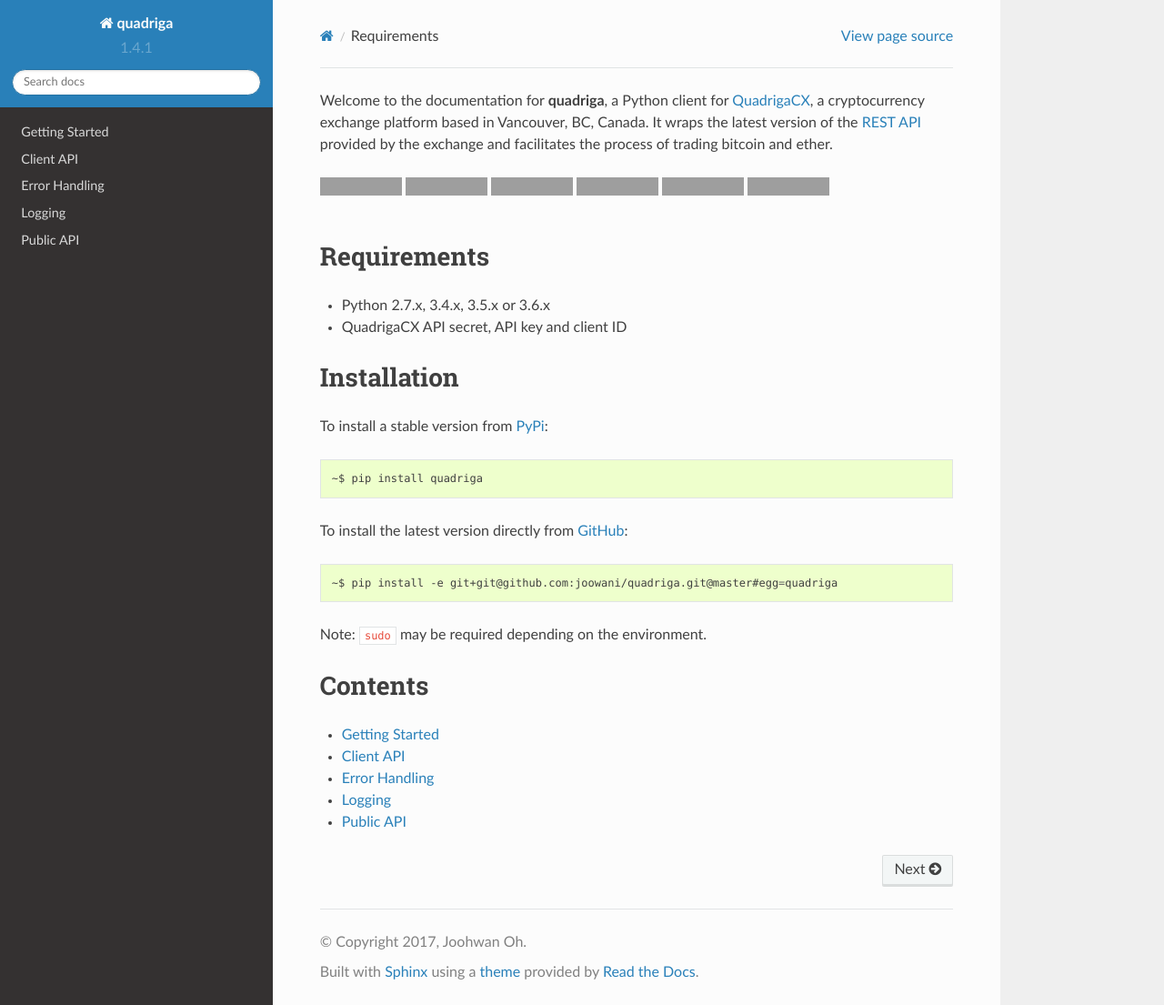
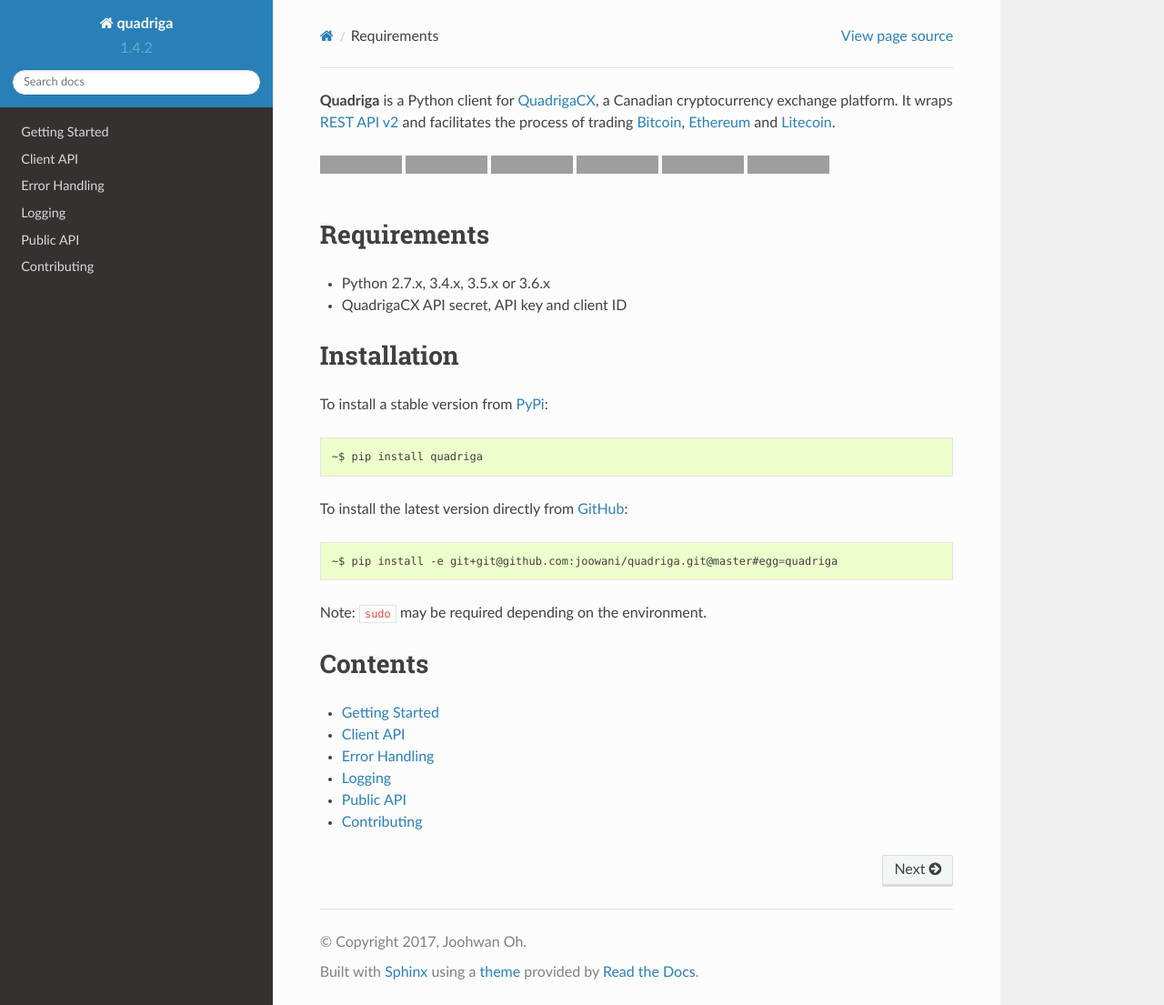
Before and after one commit to smithcg1/quadriga, a Sphinx documentation site: the page built from docs/index.rst, in a window 1280 px wide and 1105 px high. Shown: the whole window at 91% size. Built offline with Sphinx 7.4.7 and the Read the Docs theme 2.0.0, drawn with Linux system fonts in a browser that asks for light colours; grey boxes are pictures that could not be loaded.

Commit message:
Add contributing section in documentation

```diff
--- a/docs/conf.py
+++ b/docs/conf.py
@@ -22,7 +22,7 @@
 
 sys.path.insert(0, os.path.abspath('../quadriga'))
 
-from quadriga.version import VERSION
+from quadriga.version import VERSION  # noqa: E402
 
 # -- General configuration ------------------------------------------------
 
--- a/docs/index.rst
+++ b/docs/index.rst
@@ -3,13 +3,15 @@
    You can adapt this file completely to your liking, but it should at least
    contain the root `toctree` directive.
 
-Welcome to the documentation for **quadriga**, a Python client for QuadrigaCX_,
-a cryptocurrency exchange platform based in Vancouver, BC, Canada. It wraps the
-latest version of the `REST API`_ provided by the exchange and facilitates the
-process of trading bitcoin and ether.
+**Quadriga** is a Python client for QuadrigaCX_, a Canadian cryptocurrency
+exchange platform. It wraps `REST API v2`_ and facilitates the process of
+trading Bitcoin_, Ethereum_ and Litecoin_.
 
 .. _QuadrigaCX: https://www.quadrigacx.com
-.. _REST API: https://www.quadrigacx.com/api_info
+.. _REST API v2: https://www.quadrigacx.com/api_info
+.. _Bitcoin: https://bitcoin.org/
+.. _Ethereum: https://ethereum.org/
+.. _Litecoin: https://litecoin.org/
 
 .. image:: https://travis-ci.org/joowani/quadriga.svg?branch=master
     :target: https://travis-ci.org/joowani/quadriga
@@ -76,3 +78,4 @@
     errors
     logging
     public
+    contributing
--- a/quadriga/__init__.py
+++ b/quadriga/__init__.py
@@ -3,7 +3,10 @@
 import logging
 
 from quadriga.rest_client import RestClient
-from quadriga.exceptions import *
+from quadriga.exceptions import (
+    InvalidCurrencyError,
+    InvalidOrderBookError
+)
 
 
 class QuadrigaClient(object):
--- a/quadriga/version.py
+++ b/quadriga/version.py
@@ -1 +1 @@
-VERSION = '1.4.1'
+VERSION = '1.4.2'
```
Also changed, not shown: README.rst (+15 -7 lines), docs/contributing.rst (added, +114 -0 lines), tests.py (+9 -6 lines), .travis.yml.
